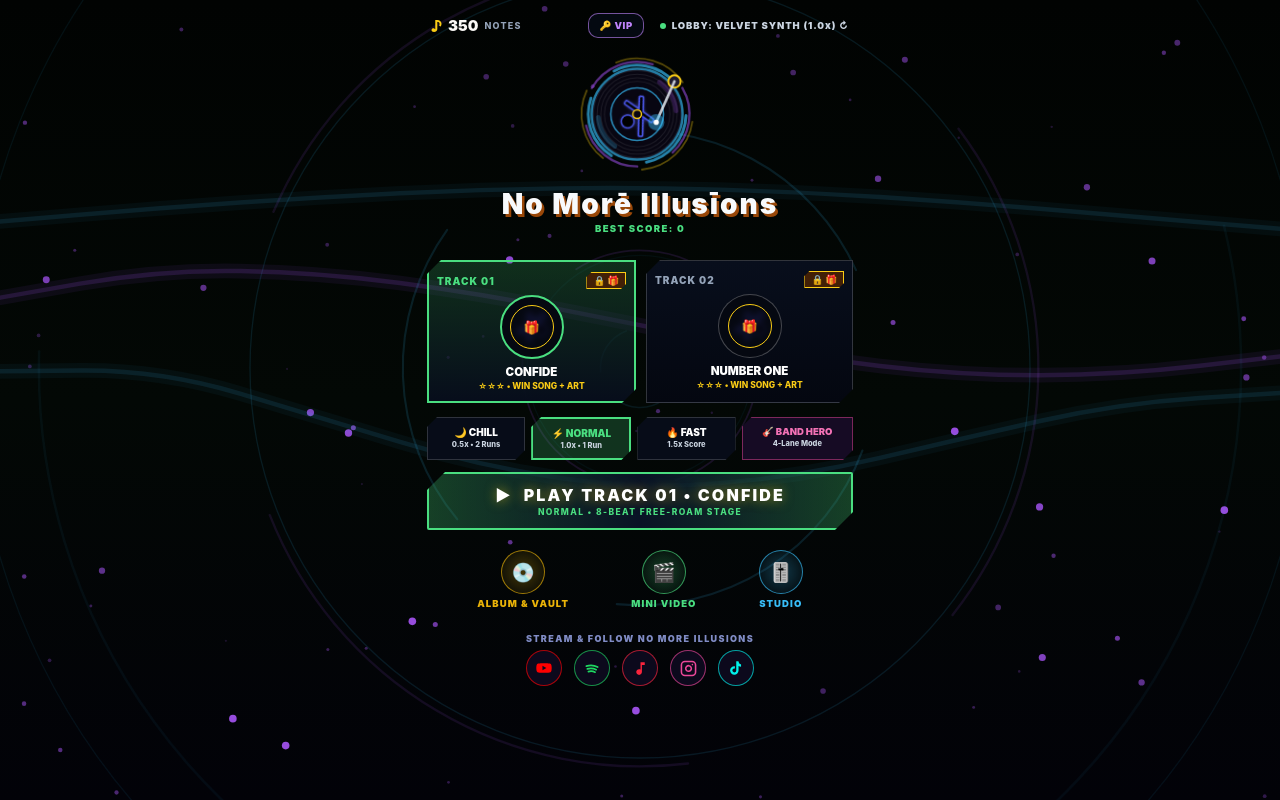
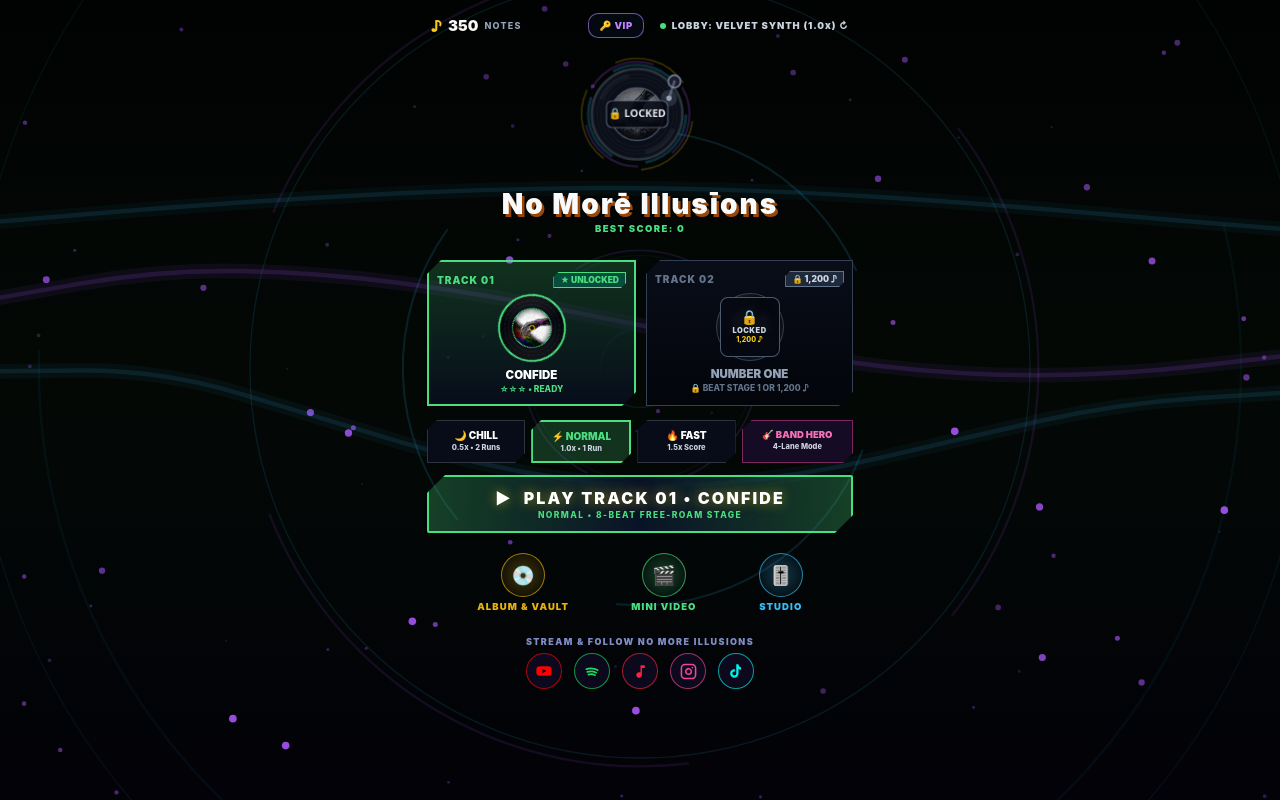
Before and after one commit to OneShelfStudio/NoMoreIllusions, a plain HTML site: page index.html in a window 1280 px wide. Drawn offline with Linux system fonts and the light colour scheme; animation ran at ten frames a second.

Commit message:
feat(visuals): add realistic spinning vinyl records with song artwork, micro-grooves, specular sheen & frosted greyed-out lock system (PWA v31)

```diff
--- a/engine.js
+++ b/engine.js
@@ -166,6 +166,8 @@ class NoMoreIllusionsApp {
   loadAllBitmaps() {
     const assetMap = {
       logo: "assets/nmi_logo.png",
+      track_01: "assets/track_01.png",
+      track_02: "assets/track_02.png",
       hero_cyan: "assets/mandala_hero_cyber.png",
       hero_gold: "assets/mandala_hero_solar.png",
       hero_prism: "assets/mandala_hero_prism.png",
@@ -492,8 +494,24 @@ class NoMoreIllusionsApp {
 
   startStage(stageIndex = this.selectedStageIndex) {
     this.unlockAudioOnFirstGesture();
-    this.playSfx("click");
     this.selectedStageIndex = stageIndex;
+    const stage = OFFICIAL_TRACKS[stageIndex] || OFFICIAL_TRACKS[0];
+    const isUnlocked = this.prefs.unlockedTracks.includes(stage.id) || this.prefs.isVip || stageIndex === 0;
+    if (!isUnlocked) {
+      if (this.prefs.pulsePoints >= 1200) {
+        this.prefs.pulsePoints -= 1200;
+        this.prefs.unlockedTracks.push(stage.id);
+        this.savePrefs();
+        this.playSfx("powerup", 0.9);
+        this.syncUI();
+      } else {
+        this.playSfx("click");
+        this.openScreen("CUSTOMIZER", stageIndex);
+        return;
+      }
+    } else {
+      this.playSfx("click");
+    }
 
     // Show centered zoom-bounce How-To-Play pop-up before countdown starts (unless user clicked "Don't Show Again")
     if (!this.prefs.seenHowToPlay) {
@@ -839,7 +857,10 @@ class NoMoreIllusionsApp {
     if (this.gameState === "MENU" && this.menuTurntableCtx) {
       const allGold = OFFICIAL_TRACKS.every((t) => (this.prefs.trackMasteryMedals[t.id] || 0) >= 3);
       const effectiveTime = this.time + (this.turntableAngle || 0) * 0.45;
-      drawMenuTurntable(this.menuTurntableCtx, this.images.logo, effectiveTime, allGold);
+      const curTrack = OFFICIAL_TRACKS[this.selectedStageIndex] || OFFICIAL_TRACKS[0];
+      const trackImg = this.images[curTrack.id] || this.images.logo;
+      const isLocked = !this.prefs.unlockedTracks.includes(curTrack.id) && !this.prefs.isVip;
+      drawMenuTurntable(this.menuTurntableCtx, trackImg, effectiveTime, allGold, isLocked);
     }
 
     if (this.gameState === "CUSTOMIZER" && this.previewCtx) {
--- a/game_renderer.js
+++ b/game_renderer.js
@@ -634,7 +634,7 @@ function drawTrackRevealCanvas(ctx, logoImg, progress, beatPulse, isConstellatio
 // ============================================================================
 // 7. MENU TURNTABLE & CUSTOMIZER PREVIEW RENDERERS
 // ============================================================================
-function drawMenuTurntable(ctx, logoImg, time, isGoldMode) {
+function drawMenuTurntable(ctx, logoImg, time, isGoldMode, isLocked) {
   const dpr = window.devicePixelRatio || 1;
   const w = ctx.canvas.clientWidth || (ctx.canvas.width / dpr) || 138;
   const h = ctx.canvas.clientHeight || (ctx.canvas.height / dpr) || 138;
@@ -646,7 +646,7 @@ function drawMenuTurntable(ctx, logoImg, time, isGoldMode) {
   const vinylRadius = outerRadius * 0.80;
   const pulse = 0.5 + 0.5 * Math.sin(time * 2.5 * Math.PI * 2);
 
-  // 1. Smooth Concentric Harmonic Wave Rings & Orbiting Aurora Crescents (Replaces 36 straight stick lines!)
+  // 1. Smooth Concentric Harmonic Wave Rings
   for (let rIdx = 0; rIdx < 3; rIdx++) {
     const waveR = vinylRadius * (1.05 + rIdx * 0.075 + pulse * 0.025);
     const baseSpin = time * (rIdx % 2 === 0 ? 0.85 : -0.65) + rIdx * 1.1;
@@ -657,7 +657,7 @@ function drawMenuTurntable(ctx, logoImg, time, isGoldMode) {
       const sa = baseSpin + seg * ((Math.PI * 2) / 3);
       ctx.beginPath();
       ctx.arc(cx, cy, waveR, sa, sa + 1.35);
-      ctx.strokeStyle = rgba(ringCol, 0.68 - rIdx * 0.16);
+      ctx.strokeStyle = rgba(ringCol, isLocked ? 0.22 : (0.68 - rIdx * 0.16));
       ctx.lineWidth = 3.0 - rIdx * 0.6;
       ctx.lineCap = "round";
       ctx.stroke();
@@ -667,30 +667,30 @@ function drawMenuTurntable(ctx, logoImg, time, isGoldMode) {
   // 2. Vinyl Disc Base & Concentric Micro-Grooves
   ctx.beginPath();
   ctx.arc(cx, cy, vinylRadius, 0, Math.PI * 2);
-  ctx.fillStyle = "#080612";
+  ctx.fillStyle = isLocked ? "#0B0F19" : "#080612";
   ctx.fill();
 
   for (let g = 1; g <= 4; g++) {
     const gr = vinylRadius * (0.64 + g * 0.08);
     ctx.beginPath();
     ctx.arc(cx, cy, gr, 0, Math.PI * 2);
-    ctx.strokeStyle = "rgba(255,255,255,0.09)";
+    ctx.strokeStyle = isLocked ? "rgba(255,255,255,0.04)" : "rgba(255,255,255,0.09)";
     ctx.lineWidth = 1.1;
     ctx.stroke();
   }
 
   // Spinning specular sheen arc on vinyl
-  const spinDeg = (time * 50) % 360;
+  const spinDeg = isLocked ? 25 : ((time * 50) % 360);
   ctx.beginPath();
   ctx.arc(cx, cy, vinylRadius * 0.86, spinDeg * Math.PI / 180, (spinDeg + 50) * Math.PI / 180);
-  ctx.strokeStyle = rgba([56, 189, 248], 0.22);
+  ctx.strokeStyle = isLocked ? "rgba(255,255,255,0.05)" : rgba([56, 189, 248], 0.22);
   ctx.lineWidth = 5;
   ctx.lineCap = "round";
   ctx.stroke();
 
   ctx.beginPath();
   ctx.arc(cx, cy, vinylRadius * 0.86, (spinDeg + 180) * Math.PI / 180, (spinDeg + 230) * Math.PI / 180);
-  ctx.strokeStyle = rgba([168, 85, 247], 0.22);
+  ctx.strokeStyle = isLocked ? "rgba(255,255,255,0.04)" : rgba([168, 85, 247], 0.22);
   ctx.lineWidth = 5;
   ctx.lineCap = "round";
   ctx.stroke();
@@ -698,25 +698,30 @@ function drawMenuTurntable(ctx, logoImg, time, isGoldMode) {
   // Outer metallic rim
   ctx.beginPath();
   ctx.arc(cx, cy, vinylRadius, 0, Math.PI * 2);
-  ctx.strokeStyle = isGoldMode ? rgba([250, 204, 21], 0.88) : rgba([56, 189, 248], 0.65);
+  ctx.strokeStyle = isLocked ? "rgba(100, 116, 139, 0.4)" : (isGoldMode ? rgba([250, 204, 21], 0.88) : rgba([56, 189, 248], 0.65));
   ctx.lineWidth = 2.5;
   ctx.stroke();
 
-  // 3. Spinning Center Album Art Label (nmi_logo.png)
+  // 3. Spinning Center Album Art Picture Label
   const labelSize = vinylRadius * 1.16;
   if (logoImg && logoImg.complete && logoImg.naturalWidth > 0) {
     ctx.save();
     ctx.beginPath();
     ctx.arc(cx, cy, labelSize / 2, 0, Math.PI * 2);
     ctx.clip();
+    if (isLocked) {
+      ctx.filter = "grayscale(100%) opacity(45%)";
+    }
     ctx.translate(cx, cy);
-    ctx.rotate(spinDeg * Math.PI / 180);
+    if (!isLocked) {
+      ctx.rotate(spinDeg * Math.PI / 180);
+    }
     ctx.drawImage(logoImg, -labelSize / 2, -labelSize / 2, labelSize, labelSize);
     ctx.restore();
 
     ctx.beginPath();
     ctx.arc(cx, cy, labelSize / 2, 0, Math.PI * 2);
-    ctx.strokeStyle = isGoldMode ? "#FACC15" : "rgba(56, 189, 248, 0.72)";
+    ctx.strokeStyle = isLocked ? "rgba(100, 116, 139, 0.6)" : (isGoldMode ? "#FACC15" : "rgba(56, 189, 248, 0.72)");
     ctx.lineWidth = 1.6;
     ctx.stroke();
   }
@@ -726,41 +731,66 @@ function drawMenuTurntable(ctx, logoImg, time, isGoldMode) {
   ctx.arc(cx, cy, 4.5, 0, Math.PI * 2);
   ctx.fillStyle = "#080612";
   ctx.fill();
-  ctx.strokeStyle = "#FACC15";
+  ctx.strokeStyle = isLocked ? "#64748B" : "#FACC15";
   ctx.lineWidth = 1.5;
   ctx.stroke();
 
   // 4. Stylized Laser Tone-Arm (Top-Right Pivot)
   const pivotX = cx + vinylRadius * 0.82;
   const pivotY = cy - vinylRadius * 0.72;
-  const needleX = cx + vinylRadius * 0.42;
-  const needleY = cy + vinylRadius * 0.18;
+  const needleX = isLocked ? (cx + vinylRadius * 0.70) : (cx + vinylRadius * 0.42);
+  const needleY = isLocked ? (cy - vinylRadius * 0.35) : (cy + vinylRadius * 0.18);
 
   ctx.beginPath();
   ctx.arc(pivotX, pivotY, 6.5, 0, Math.PI * 2);
   ctx.fillStyle = "#1E1B2E";
   ctx.fill();
-  ctx.strokeStyle = "#FACC15";
+  ctx.strokeStyle = isLocked ? "#64748B" : "#FACC15";
   ctx.lineWidth = 2;
   ctx.stroke();
 
   ctx.beginPath();
   ctx.moveTo(pivotX, pivotY);
   ctx.lineTo(needleX, needleY);
-  ctx.strokeStyle = "rgba(226,232,240,0.85)";
+  ctx.strokeStyle = isLocked ? "rgba(148, 163, 184, 0.45)" : "rgba(226,232,240,0.85)";
   ctx.lineWidth = 2.8;
   ctx.lineCap = "round";
   ctx.stroke();
 
   ctx.beginPath();
   ctx.arc(needleX, needleY, 5.5 + pulse * 3, 0, Math.PI * 2);
-  ctx.fillStyle = "rgba(56,189,248,0.45)";
+  ctx.fillStyle = isLocked ? "rgba(148,163,184,0.2)" : (isGoldMode ? "rgba(250,204,21,0.45)" : "rgba(56,189,248,0.45)");
   ctx.fill();
 
   ctx.beginPath();
   ctx.arc(needleX, needleY, 2.8, 0, Math.PI * 2);
-  ctx.fillStyle = "#FFFFFF";
+  ctx.fillStyle = isLocked ? "#94A3B8" : "#FFFFFF";
   ctx.fill();
+
+  // 5. Frosted Greyed-Out Lock Overlay on Turntable Platter
+  if (isLocked) {
+    ctx.save();
+    const bw = 64;
+    const bh = 28;
+    ctx.fillStyle = "rgba(5, 8, 17, 0.86)";
+    ctx.strokeStyle = "rgba(100, 116, 139, 0.75)";
+    ctx.lineWidth = 1.2;
+    ctx.beginPath();
+    if (ctx.roundRect) {
+      ctx.roundRect(cx - bw / 2, cy - bh / 2, bw, bh, 6);
+    } else {
+      ctx.rect(cx - bw / 2, cy - bh / 2, bw, bh);
+    }
+    ctx.fill();
+    ctx.stroke();
+
+    ctx.fillStyle = "#E2E8F0";
+    ctx.font = "900 11px system-ui, sans-serif";
+    ctx.textAlign = "center";
+    ctx.textBaseline = "middle";
+    ctx.fillText("🔒 LOCKED", cx, cy);
+    ctx.restore();
+  }
 }
 
 // ============================================================================
--- a/index.html
+++ b/index.html
@@ -10,7 +10,7 @@
   <title>No More Illusions — Interactive Album Experience</title>
   <link rel="manifest" href="manifest.json" />
   <link rel="apple-touch-icon" href="assets/nmi_logo.png" />
-  <link rel="stylesheet" href="styles.css?v=30" />
+  <link rel="stylesheet" href="styles.css?v=31" />
   <meta name="google-adsense-account" content="ca-pub-7651037308656903" />
   <script async src="https://pagead2.googlesyndication.com/pagead/js/adsbygoogle.js?client=ca-pub-7651037308656903" data-ad-client="ca-pub-7651037308656903" data-ad-frequency-hint="30s" crossorigin="anonymous"></script>
   <script>
@@ -563,7 +563,7 @@
   <script src="tutorial_overlay.js?v=30"></script>
   <script>
     (function () {
-      const CURRENT_WEB_BUILD = "nmi-v30-live";
+      const CURRENT_WEB_BUILD = "nmi-v31-vinyl-visuals";
       if ("serviceWorker" in navigator) {
         let refreshing = false;
         navigator.serviceWorker.addEventListener("controllerchange", () => {
--- a/styles.css
+++ b/styles.css
@@ -1071,3 +1071,7 @@
       from { transform: rotate(0deg); }
       to { transform: rotate(360deg); }
     }
+    @keyframes vinyl-spin {
+      from { transform: rotate(0deg); }
+      to { transform: rotate(360deg); }
+    }
--- a/ui_screens.js
+++ b/ui_screens.js
@@ -321,42 +321,57 @@ Object.assign(NoMoreIllusionsApp.prototype, {
     if (trackDeckRow) {
       const discsHtml = OFFICIAL_TRACKS.map((track, idx) => {
         const isSel = idx === this.selectedStageIndex;
-        const isTrkUnlocked = this.prefs.unlockedTracks.includes(track.id);
+        const isTrkUnlocked = this.prefs.unlockedTracks.includes(track.id) || this.prefs.isVip || idx === 0;
         const stars = this.prefs.trackMasteryMedals[track.id] || 0;
         const starsStr = [1, 2, 3].map(s => s <= stars ? "★" : "☆").join("");
-        const accentCol = isSel ? activeRemix.color : "#64748B";
+        const accentCol = isSel ? activeRemix.color : (isTrkUnlocked ? "#38BDF8" : "#475569");
         return `
           <div onclick="window.app.selectStage(${idx})"
                style="flex:1;min-width:0;padding:10px 8px;cursor:pointer;position:relative;
                       clip-path:polygon(14px 0, 100% 0, 100% calc(100% - 14px), calc(100% - 14px) 100%, 0 100%, 0 14px);
-                      background:${isSel ? `linear-gradient(180deg, ${accentCol}30, #070D1B)` : "linear-gradient(180deg, #080E1C, #040710)"};
-                      border:${isSel ? `2px solid ${accentCol}` : "1.2px solid rgba(255,255,255,0.18)"};
-                      box-shadow:${isSel ? `0 0 18px ${accentCol}44` : "none"};
+                      background:${!isTrkUnlocked ? "linear-gradient(180deg, #090D18, #03050B)" : isSel ? `linear-gradient(180deg, ${accentCol}33, #070D1B)` : "linear-gradient(180deg, #080E1C, #040710)"};
+                      border:${!isTrkUnlocked ? "1.2px solid #334155" : isSel ? `2px solid ${accentCol}` : "1.2px solid rgba(255,255,255,0.18)"};
+                      box-shadow:${isSel && isTrkUnlocked ? `0 0 18px ${accentCol}44` : "none"};
                       display:flex;flex-direction:column;align-items:center;">
             <div style="width:100%;display:flex;align-items:center;justify-content:space-between;margin-bottom:6px;">
-              <span style="font-size:10px;font-weight:900;letter-spacing:1px;color:${isSel ? accentCol : "#94A3B8"};">TRACK 0${idx + 1}</span>
+              <span style="font-size:10px;font-weight:900;letter-spacing:1px;color:${isTrkUnlocked ? (isSel ? accentCol : "#94A3B8") : "#64748B"};">TRACK 0${idx + 1}</span>
               <span onclick="window.app.togglePrizePeek(${idx}, event)"
-                    style="padding:2px 6px;font-size:9.5px;font-weight:900;
+                    style="padding:2px 6px;font-size:8.5px;font-weight:900;
                            clip-path:polygon(5px 0, 100% 0, 100% calc(100% - 5px), calc(100% - 5px) 100%, 0 100%, 0 5px);
-                           background:${isTrkUnlocked ? "#064E3B" : "#422006"};
-                           border:1px solid ${isTrkUnlocked ? "#4ADE80" : "#FACC15"};
-                           color:${isTrkUnlocked ? "#4ADE80" : "#FACC15"};">
-                ${isTrkUnlocked ? "★ 🎁" : "🔒 🎁"}
+                           background:${isTrkUnlocked ? "#064E3B" : "#1E293B"};
+                           border:1px solid ${isTrkUnlocked ? "#4ADE80" : "#64748B"};
+                           color:${isTrkUnlocked ? "#4ADE80" : "#CBD5E1"};">
+                ${isTrkUnlocked ? "★ UNLOCKED" : "🔒 1,200 ♪"}
               </span>
             </div>
-            <div style="position:relative;width:64px;height:64px;border-radius:50%;background:#050811;
-                        border:${isSel ? `2.2px solid ${accentCol}` : "1.2px solid rgba(255,255,255,0.25)"};
-                        display:flex;align-items:center;justify-content:center;margin-bottom:6px;">
-              <div style="position:relative;width:44px;height:44px;border-radius:50%;overflow:hidden;border:1.5px solid ${isTrkUnlocked ? "#4ADE80" : "#FACC15"};">
-                <img src="assets/nmi_logo.png" alt="Cover" style="width:100%;height:100%;object-fit:cover;filter:${isTrkUnlocked ? "none" : "blur(3px) brightness(0.42)"};" />
-                ${!isTrkUnlocked ? `<div style="position:absolute;inset:0;display:flex;align-items:center;justify-content:center;font-size:13px;">🎁</div>` : ""}
+            <!-- Authentic Spinning Vinyl Record with Song Picture -->
+            <div style="position:relative;width:68px;height:68px;display:flex;align-items:center;justify-content:center;margin-bottom:6px;">
+              <div style="position:absolute;inset:0;border-radius:50%;background:#06080F;
+                          border:${isSel && isTrkUnlocked ? `2px solid ${accentCol}` : isTrkUnlocked ? '1.2px solid rgba(255,255,255,0.22)' : '1.2px solid #334155'};
+                          box-shadow:inset 0 0 10px rgba(0,0,0,0.85);display:flex;align-items:center;justify-content:center;
+                          ${isTrkUnlocked && isSel ? 'animation: vinyl-spin 4.5s linear infinite;' : isTrkUnlocked ? 'animation: vinyl-spin 14s linear infinite;' : ''}">
+                <div style="position:absolute;inset:4px;border-radius:50%;border:1px dashed rgba(255,255,255,0.07);pointer-events:none;"></div>
+                <div style="position:absolute;inset:8px;border-radius:50%;border:1px solid rgba(255,255,255,0.05);pointer-events:none;"></div>
+                <div style="position:absolute;inset:0;border-radius:50%;background:linear-gradient(135deg, rgba(255,255,255,0.14) 0%, transparent 42%, rgba(255,255,255,0.08) 100%);pointer-events:none;"></div>
+                <div style="position:relative;width:40px;height:40px;border-radius:50%;overflow:hidden;border:1.4px solid ${isTrkUnlocked ? (isSel ? accentCol : '#FACC15') : '#475569'};display:flex;align-items:center;justify-content:center;">
+                  <img src="assets/${track.id}.png" alt="${track.title}" style="width:100%;height:100%;object-fit:cover;${!isTrkUnlocked ? 'filter:grayscale(1) brightness(0.40);' : ''}" />
+                  <div style="position:absolute;width:6px;height:6px;border-radius:50%;background:#030508;border:1px solid ${isTrkUnlocked ? '#FACC15' : '#64748B'};"></div>
+                </div>
               </div>
+              <!-- Non-spinning Frosted Greyed-Out Lock Overlay -->
+              ${!isTrkUnlocked ? `
+                <div style="position:absolute;inset:4px;border-radius:8px;background:rgba(5,8,17,0.86);border:1.2px solid rgba(100,116,139,0.75);display:flex;flex-direction:column;align-items:center;justify-content:center;z-index:2;backdrop-filter:blur(2px);">
+                  <span style="font-size:14px;line-height:1;">🔒</span>
+                  <span style="font-size:7.5px;font-weight:900;color:#CBD5E1;letter-spacing:0.5px;margin-top:2px;">LOCKED</span>
+                  <span style="font-size:7px;font-weight:800;color:#FACC15;">1,200 ♪</span>
+                </div>
+              ` : ""}
             </div>
-            <div style="font-size:11.5px;font-weight:900;color:#FFFFFF;white-space:nowrap;overflow:hidden;text-overflow:ellipsis;max-width:100%;">
+            <div style="font-size:11.5px;font-weight:900;color:${isTrkUnlocked ? '#FFFFFF' : '#94A3B8'};white-space:nowrap;overflow:hidden;text-overflow:ellipsis;max-width:100%;">
               ${track.title.toUpperCase()}
             </div>
-            <div style="font-size:8.5px;font-weight:800;color:${isTrkUnlocked ? "#4ADE80" : "#FACC15"};margin-top:2px;">
-              ${starsStr} • ${isTrkUnlocked ? "UNLOCKED" : "WIN SONG + ART"}
+            <div style="font-size:8.5px;font-weight:800;color:${isTrkUnlocked ? '#4ADE80' : '#64748B'};margin-top:2px;">
+              ${isTrkUnlocked ? `${starsStr} • READY` : "🔒 BEAT STAGE 1 OR 1,200 ♪"}
             </div>
           </div>
         `;
@@ -365,19 +380,19 @@ Object.assign(NoMoreIllusionsApp.prototype, {
       let peekHtml = "";
       if (typeof this.peekPrizeTrackIdx === "number" && OFFICIAL_TRACKS[this.peekPrizeTrackIdx]) {
         const pTrack = OFFICIAL_TRACKS[this.peekPrizeTrackIdx];
-        const pWon = this.prefs.unlockedTracks.includes(pTrack.id);
+        const pWon = this.prefs.unlockedTracks.includes(pTrack.id) || this.prefs.isVip || this.peekPrizeTrackIdx === 0;
         peekHtml = `
           <div onclick="window.app.togglePrizePeek(null, event)"
                style="margin-top:8px;padding:8px 12px;display:flex;align-items:center;gap:10px;cursor:pointer;
                       clip-path:polygon(12px 0, 100% 0, 100% calc(100% - 12px), calc(100% - 12px) 100%, 0 100%, 0 12px);
-                      background:#0A1224;border:1.5px solid #FACC15;">
-            <img src="assets/nmi_logo.png" alt="Prize" style="width:42px;height:42px;border-radius:8px;border:1.5px solid #FACC15;object-fit:cover;flex-shrink:0;" />
+                      background:${pWon ? "#0A1224" : "#0F172A"};border:1.5px solid ${pWon ? "#FACC15" : "#475569"};">
+            <img src="assets/${pTrack.id}.png" alt="Prize" style="width:42px;height:42px;border-radius:50%;border:1.5px solid ${pWon ? "#FACC15" : "#64748B"};object-fit:cover;flex-shrink:0;${pWon ? "" : "filter:grayscale(1) brightness(0.45);"}">
             <div style="flex:1;text-align:left;min-width:0;">
-              <div style="font-size:10px;font-weight:900;color:#FACC15;">
-                ${pWon ? `★ TRACK 0${this.peekPrizeTrackIdx + 1} PRIZE UNLOCKED!` : `🎁 BEAT TRACK 0${this.peekPrizeTrackIdx + 1} TO WIN:`}
+              <div style="font-size:10px;font-weight:900;color:${pWon ? "#FACC15" : "#94A3B8"};">
+                ${pWon ? `★ TRACK 0${this.peekPrizeTrackIdx + 1} UNLOCKED & READY!` : `🔒 BEAT TRACK 01 OR UNLOCK FOR 1,200 ♪:`}
               </div>
               <div style="font-size:9.5px;font-weight:800;color:#FFFFFF;margin-top:2px;">
-                💿 "${pTrack.title}" Full Song + Album Art + Fan Note
+                💿 "${pTrack.title}" Official Master Track (${Math.round(pTrack.bpm)} BPM)
               </div>
             </div>
             <span style="font-size:12px;font-weight:900;color:#94A3B8;">✕</span>
@@ -437,7 +452,8 @@ Object.assign(NoMoreIllusionsApp.prototype, {
 
     // 3. Custom-Sculpted Chamfered Neon Launch Blade (#btn-launch-stage)
     const launchBtn = document.getElementById("btn-launch-stage");
-    const launchAccent = this.isBandHeroMode ? "#FACC15" : activeRemix.color;
+    const isStageUnlocked = this.prefs.unlockedTracks.includes(activeStage.id) || this.prefs.isVip || this.selectedStageIndex === 0;
+    const launchAccent = !isStageUnlocked ? "#F59E0B" : (this.isBandHeroMode ? "#FACC15" : activeRemix.color);
     if (launchBtn) {
       launchBtn.style.clipPath = "polygon(18px 0, 100% 0, 100% calc(100% - 18px), calc(100% - 18px) 100%, 0 100%, 0 18px)";
       launchBtn.style.background = `linear-gradient(90deg, ${launchAccent}44, #091326, ${launchAccent}44)`;
@@ -447,9 +463,11 @@ Object.assign(NoMoreIllusionsApp.prototype, {
 
     const launchMain = document.getElementById("menu-launch-main");
     if (launchMain) {
-      launchMain.innerHTML = this.isBandHeroMode
-        ? `🎸 &nbsp;PLAY BAND HERO • TRACK 0${this.selectedStageIndex + 1}`
-        : `▶ &nbsp;PLAY TRACK 0${this.selectedStageIndex + 1} • ${activeStage.title.toUpperCase()}`;
+      launchMain.innerHTML = !isStageUnlocked
+        ? `🔒 &nbsp;UNLOCK TRACK 0${this.selectedStageIndex + 1} (1,200 ♪ OR BEAT STAGE 1)`
+        : (this.isBandHeroMode
+          ? `🎸 &nbsp;PLAY BAND HERO • TRACK 0${this.selectedStageIndex + 1}`
+          : `▶ &nbsp;PLAY TRACK 0${this.selectedStageIndex + 1} • ${activeStage.title.toUpperCase()}`);
     }
     const launchSub = document.getElementById("menu-launch-sub");
     if (launchSub) {
```
Also changed, not shown: sw.js (+12 -12 lines).
